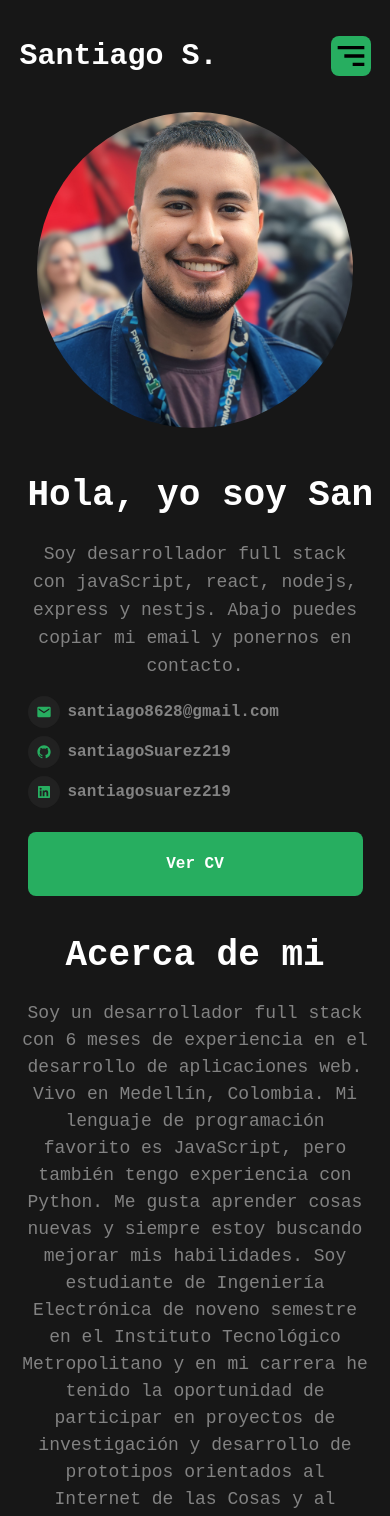
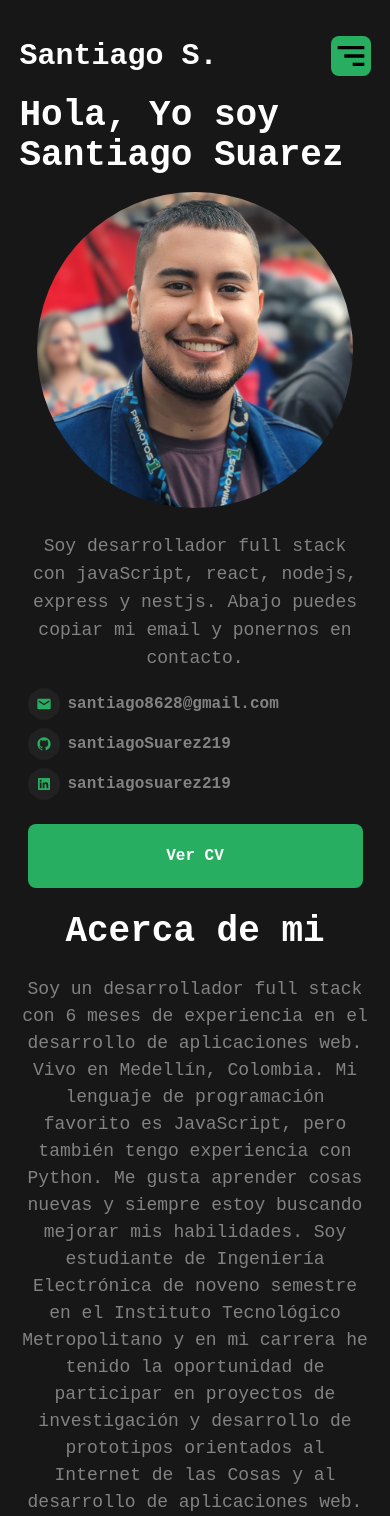
Before and after one commit to santiagoSuarez219/portfolio, a React (Vite) app: page / in a window 390 px wide. Shown: the top 1516 px of the page. Built offline with nearby package versions, Linux system fonts and the light colour scheme.

Commit message:
Update AboutMe and Header components

```diff
--- a/src/Components/AboutMe/index.jsx
+++ b/src/Components/AboutMe/index.jsx
@@ -24,7 +24,7 @@ const AboutMe = () => {
             en proyectos de investigación y desarrollo de prototipos orientados
             al Internet de las Cosas y al desarrollo de aplicaciones web.
           </p>
-          <div className="mt-2 lg:mt-6 text-white text-base lg:text-lg cursor-pointer">
+          <div className="mt-4 md:mt-6 text-white text-base lg:text-lg cursor-pointer">
             <a
               href=""
               className="bg-green-color opacity-80 hover:opacity-100 p-3 rounded-lg"
--- a/src/Components/Header/index.jsx
+++ b/src/Components/Header/index.jsx
@@ -11,19 +11,19 @@ const Header = () => {
   return (
     <header>
       <Navbar />
-      <section className="lg:pt-10 md:py-6 py-4 lg:pb-16 md:flex justify-between items-center gap-8">
-        <figure className="md:order-1 hover:scale-105 transition-transform">
+      <span className="my-name text-4xl lg:text-5xl font-semibold py-2 lg:mt-16 md:mt-6">
+        Hola, Yo soy Santiago Suarez
+      </span>
+      <section className="lg:pb-16 md:flex justify-between items-center">
+        <figure className="md:order-1 hover:scale-105 transition-transform mt-4 md:m-0">
           <img
             src="./public/img/foto1.jpg"
             alt="foto1"
             className="w-[90%] aspect-square object-cover rounded-full max-w-sm mx-auto"
           />
         </figure>
-        <article className="text-center mt-8 p-2 md:w-1/2 md:text-left">
-          <span className="my-name text-4xl lg:text-5xl font-semibold py-2">
-            Hola, yo soy Santiago Suarez
-          </span>
-          <p className="text-gray-color text-lg lg:text-xl my-4 lg:my-6 max-w-[500px]">
+        <article className="text-center p-2 md:w-1/2 md:text-left">
+          <p className="text-gray-color text-lg lg:text-xl my-4  max-w-[500px]">
             Soy desarrollador full stack con javaScript, react, nodejs, express
             y nestjs. Abajo puedes copiar mi email y ponernos en contacto.
           </p>
--- a/src/Components/Header/styles.css
+++ b/src/Components/Header/styles.css
@@ -1,3 +1,4 @@
+@media (min-width: 768px) {
   .my-name {
     display: block;
     font-family: monospace;
@@ -34,3 +35,4 @@
       border-right-width: 0;
     }
   }
+}
--- a/src/Pages/Project/index.jsx
+++ b/src/Pages/Project/index.jsx
@@ -8,13 +8,15 @@ import { Context } from "../../Context";
 const Project = () => {
   const { project } = useContext(Context);
   return (
-    <aside className="w-full h-screen grid grid-cols-2 py-6 gap-6 text-gray-color text-lg items-center">
-      <article className="w-full h-full flex flex-col justify-center gap-6">
-        <div className="flex items-center gap-6">
+    <aside className="w-full lg:h-screen grid lg:grid-cols-2 py-4 md:py-6 md:gap-6 gap-4 text-gray-color text-base md:text-lg items-center">
+      <article className="w-full h-full flex flex-col justify-center md:gap-6 gap-4">
+        <div className="flex items-center md:gap-6 gap-4">
           <Link to="/">
-            <HiArrowSmallLeft className="text-green-color w-10 h-10 animate-bounce cursor-pointer" />
+            <HiArrowSmallLeft className="text-green-color w-6 h-6 md:w-10 md:h-10 animate-bounce cursor-pointer" />
           </Link>
-          <h1 className="w-full text-5xl text-white">{project.title}</h1>
+          <h1 className="w-full text-2xl md:text-5xl text-white">
+            {project.title}
+          </h1>
         </div>
         <p>{project.description}</p>
         <ul className="w-full">
@@ -25,18 +27,18 @@ const Project = () => {
         <input
           type="submit"
           value="Ir al proyecto"
-          className="w-full bg-green-color/85 text-white p-2 rounded-lg cursor-pointer text-lg hover:bg-green-color transition-all"
+          className="w-full bg-green-color/85 text-white p-2 rounded-lg cursor-pointer text-lg md:hover:bg-green-color transition-all animate-bounce md:animate-none "
         />
       </article>
-      <div className="flex flex-col gap-6 p-4">
-        <figure className="w-full bg-card-color p-2 rounded-lg">
+      <div className="flex flex-col gap-6 md:p-4">
+        <figure className="hidden md:block w-full bg-card-color p-2 rounded-lg md:order-last ld:order-none">
           <img
             src={project.image}
             alt="image-project"
             className="object-contain"
           />
         </figure>
-        <article>
+        <article className="">
           <h2 className="mb-2 text-white text-lg text-right">
             Tecnologias utilizadas
           </h2>
@@ -47,17 +49,6 @@ const Project = () => {
           </ul>
         </article>
       </div>
-
-      {/*
-
-
-
-        <div className="w-full">
-
-        </div>
-
-      </article>
- */}
     </aside>
   );
 };
```
Lines whose indentation alone changed are shown as unchanged.
